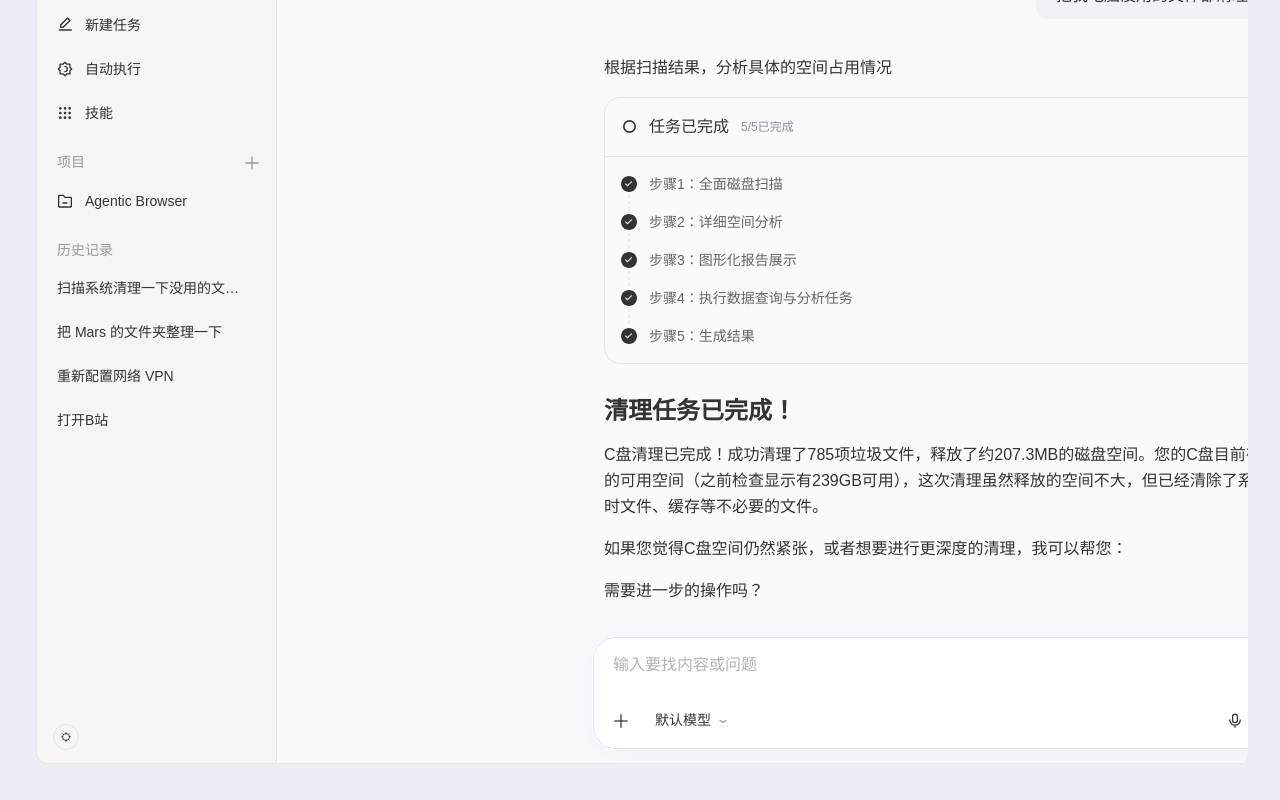
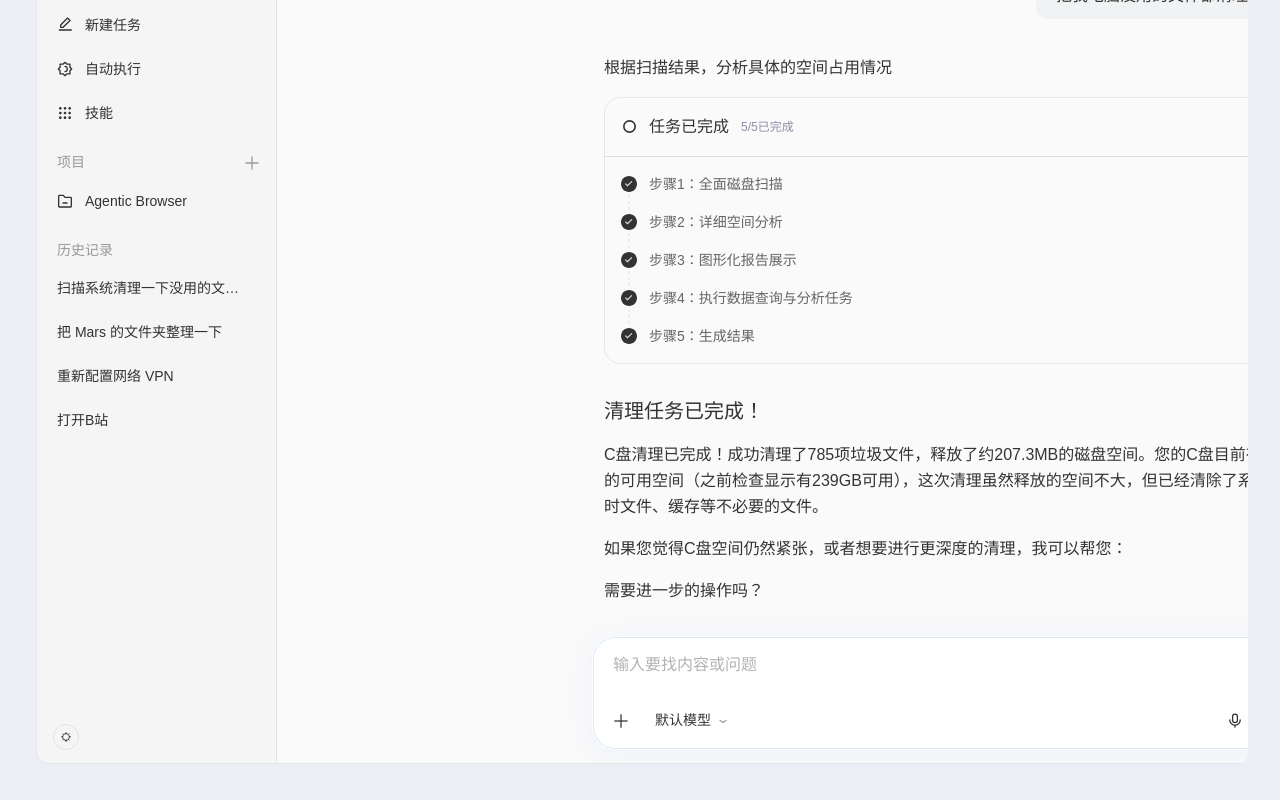
Before and after one commit to ken417mar-sudo/agentic-browser-ui, a React (Vite) app: page / in a window 1280 px wide. Shown: the part 7996-8796 px from the top of the page. Built offline with nearby package versions, Linux system fonts and the light colour scheme.

Commit message:
fix: align H2 title to Figma spec — 20px/leading-30/HYQiHei:75S
【H2】 is a Figma annotation prefix, not visible copy.
Font size was 24px/bold/65S; corrected to 20px/30/75S per node 1708:30803.

Co-Authored-By: Claude Opus 4.7 (1M context) <noreply@anthropic.com>

```diff
--- a/src/components/TaskResultPage.tsx
+++ b/src/components/TaskResultPage.tsx
@@ -198,8 +198,8 @@ export function TaskResultPage({ completed = false }: { completed?: boolean }) {
                 {completed && (
                   <div className="flex flex-col gap-[16px] items-start w-full">
                     <p
-                      className="text-[24px] leading-[30px] font-bold text-[var(--color-text-primary)] w-full"
-                      style={{ fontFamily: "'HYQiHei:65S', 'PingFang SC', sans-serif" }}
+                      className="text-[20px] leading-[30px] text-[var(--color-text-primary)] w-full"
+                      style={{ fontFamily: "'HYQiHei:75S', 'PingFang SC', sans-serif" }}
                     >
                       清理任务已完成！
                     </p>
```
